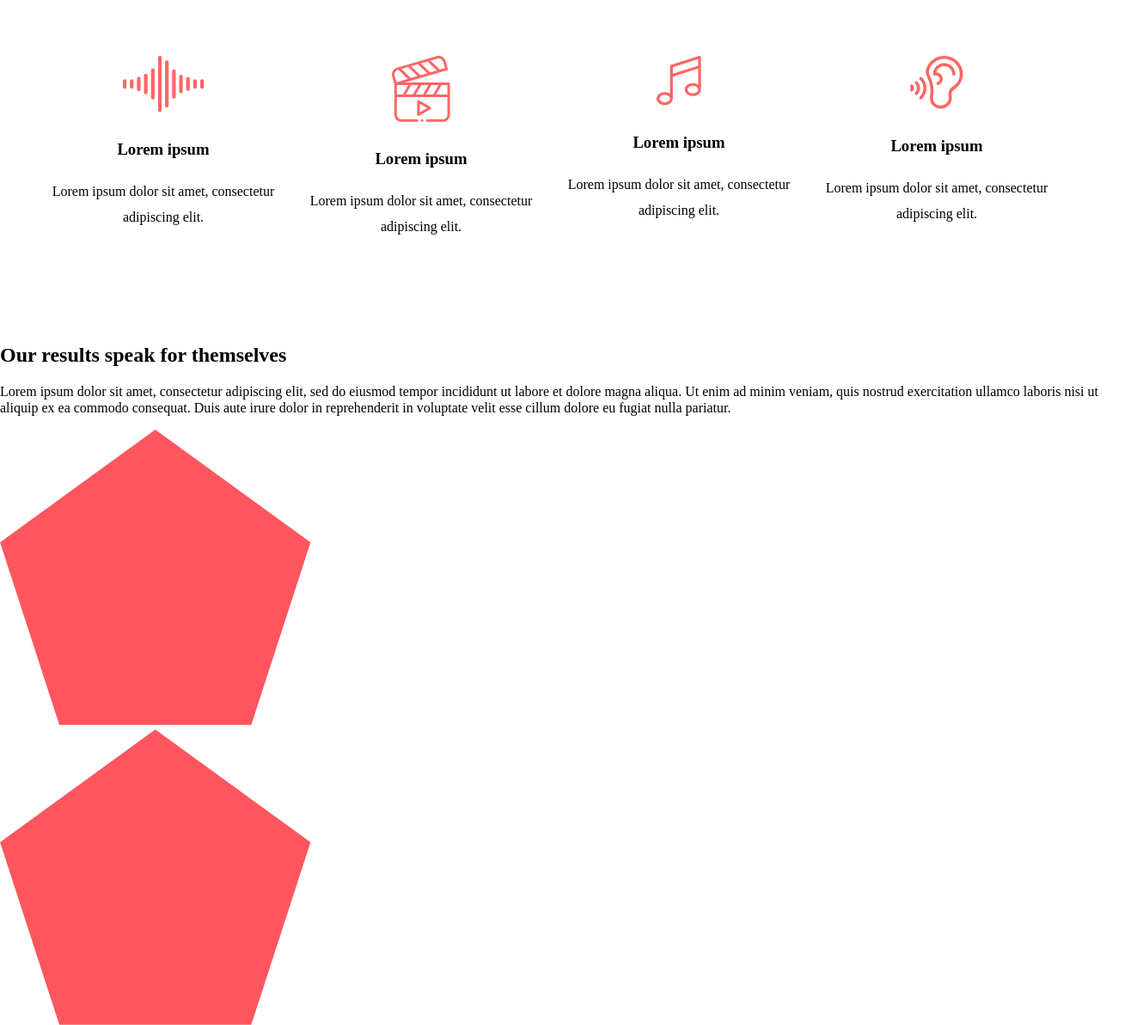
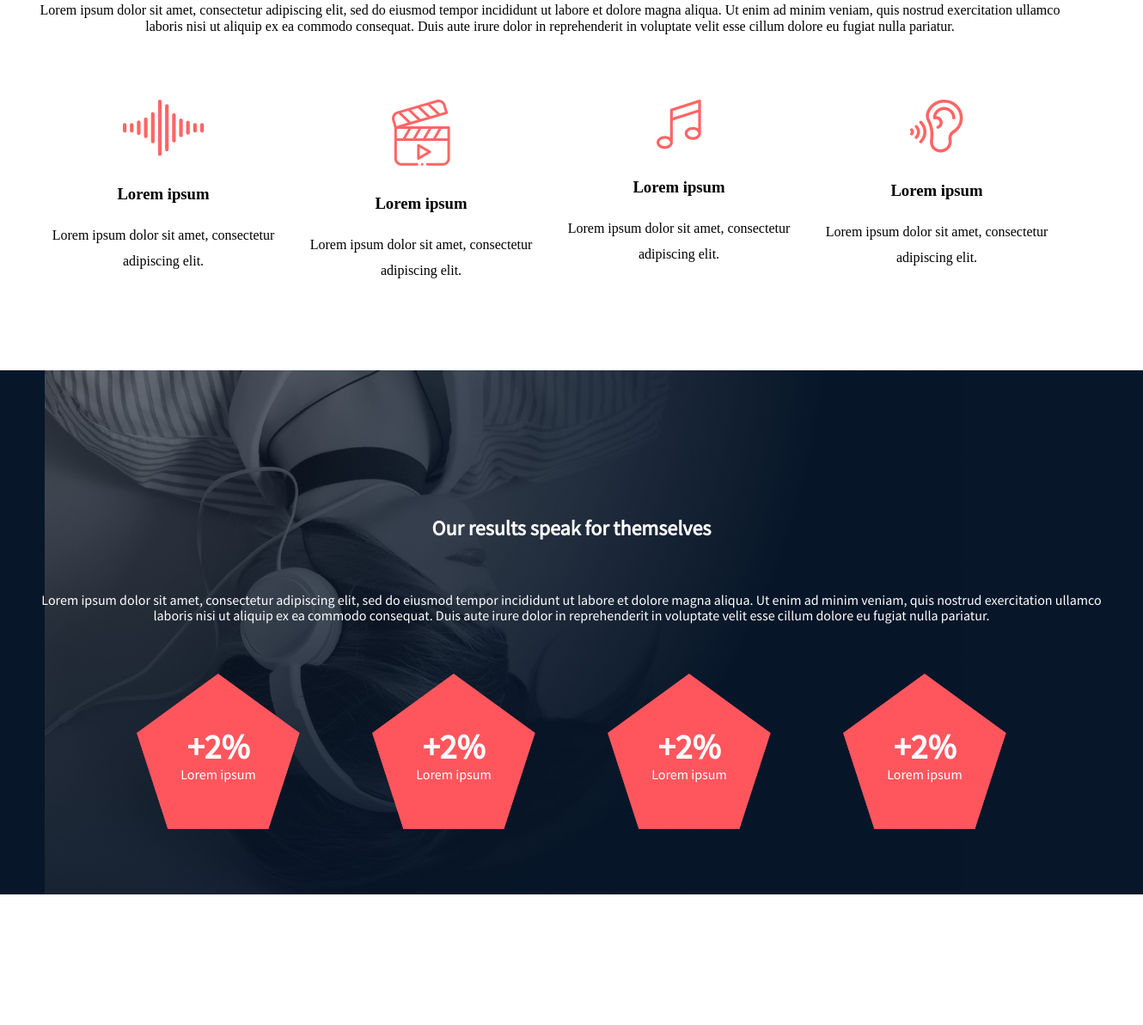
Before and after one commit to JoseAVallejo12/holberton-headphones, a plain HTML site: page 0-index.html in a window 1280 px wide. Shown: the part 945-2138 px from the top of the page at 86% size, 1330 px wide, since content can reach past the window. After the commit the page ends 1986 px from the top, so only its background shows below. Drawn offline with nearby package versions, Linux system fonts and the light colour scheme; files that its build step writes are made by us from their sources.

Commit message:
se agregan estilos a las secciones

```diff
--- a/0-index.html
+++ b/0-index.html
@@ -9,7 +9,7 @@
   <link rel="preconnect" href="https://fonts.googleapis.com">
   <link rel="preconnect" href="https://fonts.gstatic.com">
   <link href="https://fonts.googleapis.com/css2?family=Source+Sans+Pro:wght@200;400&display=swap" rel="stylesheet">
-  <title>holberton headphones</title>
+  <title>Holberton headphones</title>
 </head>
 
 <body>
@@ -89,15 +89,27 @@
     </section>
     <!-- Our results -->
     <section class="our_result">
-      <div>
+      <div  class="our_result_header">
         <h2>Our results speak for themselves</h2>
         <p>Lorem ipsum dolor sit amet, consectetur adipiscing elit, sed do eiusmod tempor incididunt ut labore et dolore magna aliqua. Ut enim ad minim veniam, quis nostrud exercitation ullamco laboris nisi ut aliquip ex ea commodo consequat. Duis aute irure dolor in reprehenderit in voluptate velit esse cillum dolore eu fugiat nulla pariatur.</p>
       </div>
-      <div>
-        <div><img src="images/pentagone.png" alt="pentagone"></div>
-        <div><img src="images/pentagone.png" alt="pentagone"></div>
-        <div><img src="images/pentagone.png" alt="pentagone"></div>
-        <div><img src="images/pentagone.png" alt="pentagone"></div>
+      <div class="our_result_body">
+        <div class="imagen_body">
+          <p><span>+2%</span><br> Lorem ipsum</p>
+          <p></p>
+        </div>
+        <div class="imagen_body">
+          <p><span>+2%</span><br> Lorem ipsum</p>
+          <p></p>
+        </div>
+        <div class="imagen_body">
+          <p><span>+2%</span><br> Lorem ipsum</p>
+          <p></p>
+        </div>
+        <div class="imagen_body">
+          <p><span>+2%</span><br> Lorem ipsum</p>
+          <p></p>
+        </div>
       </div>
     </section>
   </main>
--- a/0-styles.scss
+++ b/0-styles.scss
@@ -30,7 +30,6 @@ a {
 }
 abbr[title] {
   border-bottom: none;
-  text-decoration: underline;
   text-decoration: underline dotted;
 }
 b,
@@ -245,7 +244,7 @@ $value-image-scale: 1;
   width: 100%;
   & .hero-body .hero__imagen {
     width: 100%;
-    height: 100vh;
+    height: fit-content;
     object-fit: cover;
     object-position: 35%;
     transform: scale($value-image-scale);
@@ -261,9 +260,7 @@ $value-image-scale: 1;
     font-family: $font-family_primary;
 
     & .hero-button {
-      margin: 0 auto;
-      margin-top: 30px;
-      margin-bottom: 60px;
+      margin: 30px auto 60px;
       padding: 15px 15px;
       width: 160px;
       border-radius: 30px;
@@ -295,11 +292,48 @@ $value-image-scale: 1;
       line-height: 30px;
     }
   }
+  & .we_do_header h2 {
+    padding: 60px 30px;
+  }
 }
 
 .our_result {
   width: 100%;
-  height: 100vh;
+  height: fit-content;
+  background-color: #071629;
+  background-image: url("./images/headphones_hero_2.jpg");
+  background-repeat: no-repeat;
+  background-size: contain;
+  background-position: 20% top;
+  text-align: center;
+  font-family: $font-family_primary;
+  color: $primary-color;
+  padding: 25px;
+  &_header {
+    & h2 {
+      padding: 125px 0 40px;
+    }
+  }
+  &_body {
+    display: flex;
+    flex-wrap: wrap;
+    justify-content: center;
+    & .imagen_body {
+      width: 190px;
+      height: 190px;
+      margin: 42px;
+      background-image: url("./images/pentagone.png");
+      background-repeat: no-repeat;
+      background-size: contain;
+      display: flex;
+      justify-content: center;
+      align-items: center;
+      & span {
+        font-size: 40px;
+        font-weight: 700;
+      }
+    }
+  }
 }
 
 @media screen and (min-width: 767px) {
```
Also changed, not shown: 0-styles.css (deleted), 1 other file.
